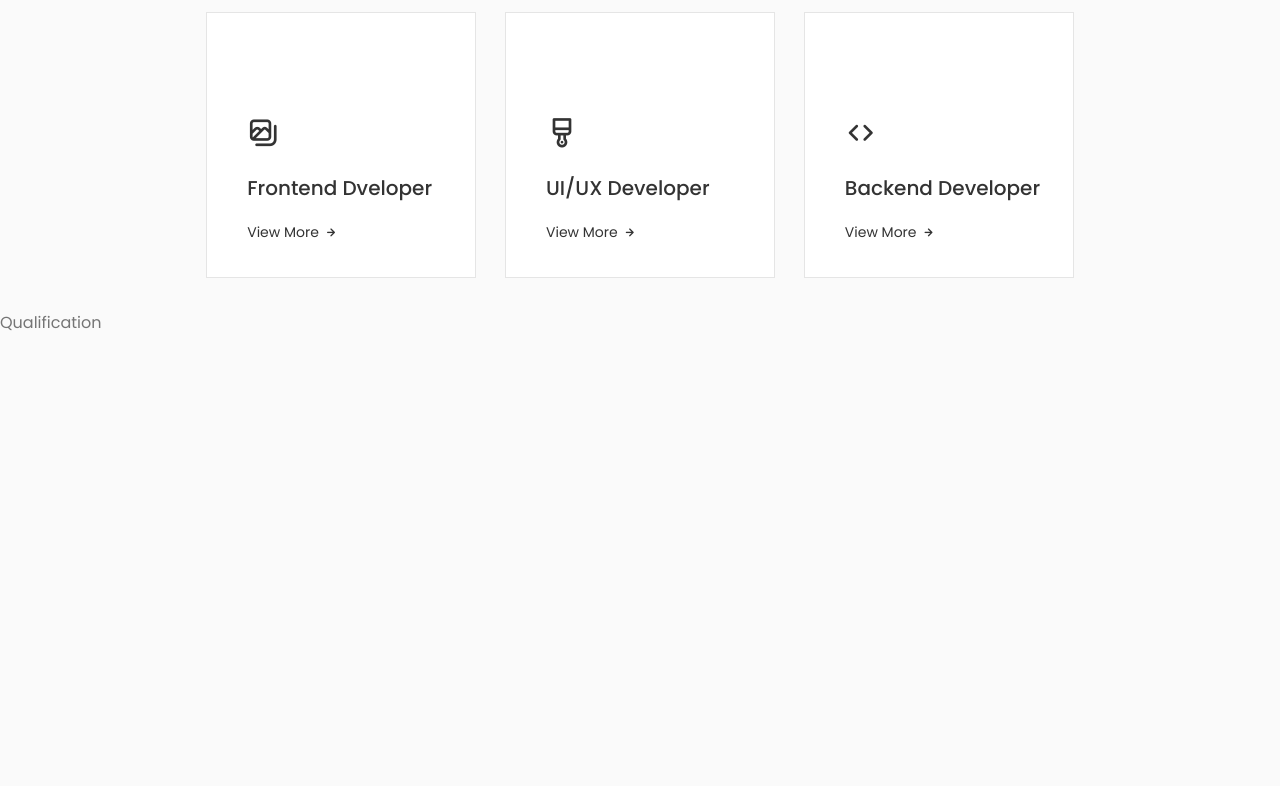
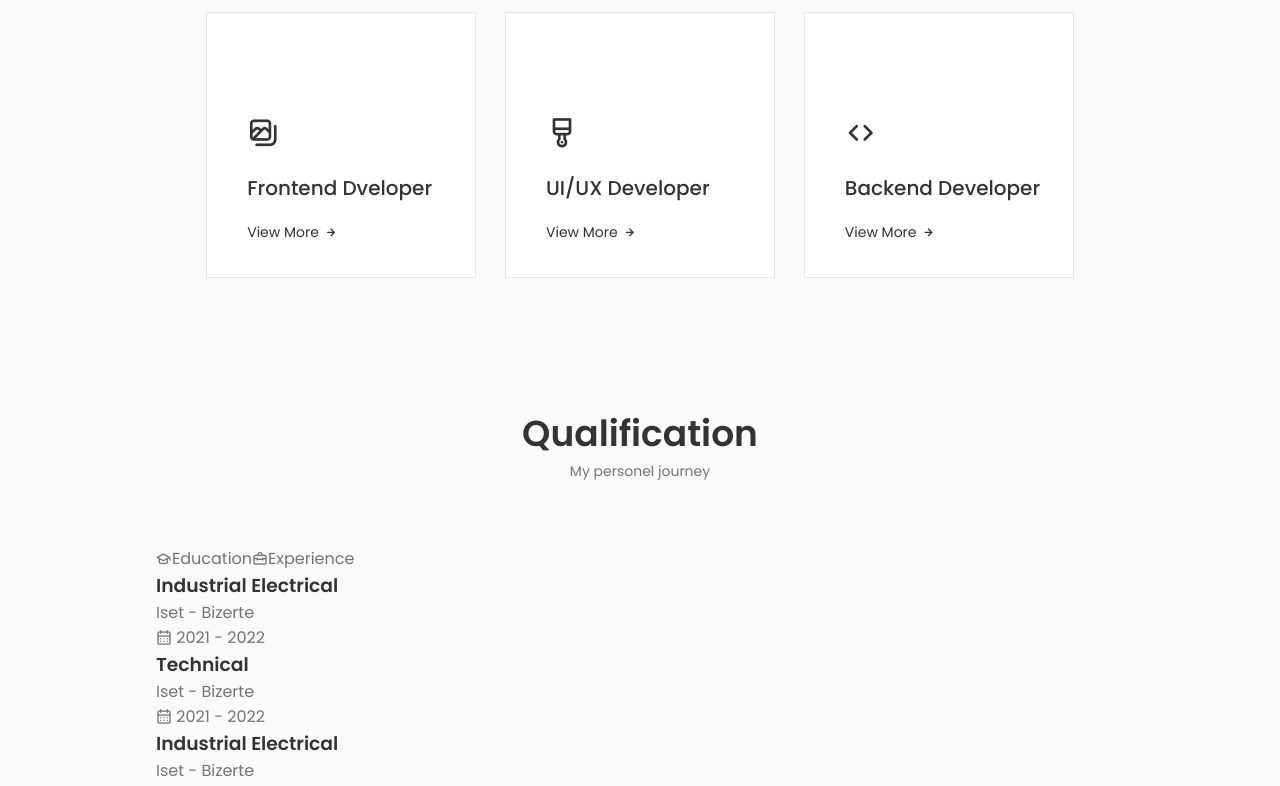
Before and after one commit to sameh-dh/portfolio, a React (Create React App) app: page / in a window 1280 px wide. Shown: the part 2000-2786 px from the top of the page. Before the commit the page ends 2335 px from the top, so only its background shows below. Built offline with nearby package versions, Linux system fonts and the light colour scheme.

Commit message:
qualification css to be done

```diff
--- a/src/components/qualification/Qualification.jsx
+++ b/src/components/qualification/Qualification.jsx
@@ -2,9 +2,149 @@
 import "../../css/Qualification.css"
 
 const Qualification = () => {
-  return (
-    <div>Qualification</div>
-  )
+    return (
+        <section className="qualificaion section">
+            <h2 className="section__title">Qualification</h2>
+            <span className="section__subtitle">My personel journey</span>
+            <div className="qualification__container container">
+                <div className="qualification__tabs">
+                    <div className="qualification__button qualification__active button--flex">
+                        <i className="uil uil-graduation-cap qualification__icon"></i> Education
+                    </div>
+
+                    <div className="qualification__button button--flex">
+                        <i className="uil uil-briefcase-alt qualification__icon"></i> Experience
+                    </div>
+                </div>
+
+                <div className="qualification__sections">
+                    <div className="qualification__content qualification__content-active">
+                        <div className="qualification__data">
+                            <div >
+                                <h3 className="qualification__title">Industrial Electrical</h3>
+                                <span className="qualification__subtitle">Iset - Bizerte</span>
+                                <div className="qualification__calender">
+                                    <i className="uil uil-calendar-alt"></i> 2021 - 2022
+                                </div>
+                            </div>
+
+                            <div>
+                                <span className="qualification__rounder"></span>
+                                <span className="qualification__line"></span>
+                            </div>
+                        </div>
+
+                        <div className="qualification__data">
+                            <div></div>
+                            <div>
+                                <span className="qualification__rounder"></span>
+                                <span className="qualification__line"></span>
+                            </div>
+
+                            <div >
+                                <h3 className="qualification__title">Technical</h3>
+                                <span className="qualification__subtitle">Iset - Bizerte</span>
+                                <div className="qualification__calender">
+                                    <i className="uil uil-calendar-alt"></i> 2021 - 2022
+                                </div>
+                            </div>
+
+
+                        </div>
+
+
+                        <div className="qualification__data">
+                            <div >
+                                <h3 className="qualification__title">Industrial Electrical</h3>
+                                <span className="qualification__subtitle">Iset - Bizerte</span>
+                                <div className="qualification__calender">
+                                    <i className="uil uil-calendar-alt"></i> 2021 - 2022
+                                </div>
+                            </div>
+
+                            <div>
+                                <span className="qualification__rounder"></span>
+                                <span className="qualification__line"></span>
+                            </div>
+                        </div>
+
+                        <div className="qualification__data">
+                            <div></div>
+                            <div>
+                                <span className="qualification__rounder"></span>
+                                <span className="qualification__line"></span>
+                            </div>
+
+                            <div >
+                                <h3 className="qualification__title">Web Developer</h3>
+                                <span className="qualification__subtitle">Rebootkamp - Tunis</span>
+                                <div className="qualification__calender">
+                                    <i className="uil uil-calendar-alt"></i> 2022 - 2023
+                                </div>
+                            </div>
+
+
+                        </div>
+
+                    </div>
+
+                    <div className="qualification__content">
+                        <div className="qualification__data">
+                            <div >
+                                <h3 className="qualification__title">Hacker in Residence</h3>
+                                <span className="qualification__subtitle">Rbk - Tunis</span>
+                                <div className="qualification__calender">
+                                    <i className="uil uil-calendar-alt"></i> 2022 - 2023
+                                </div>
+                            </div>
+
+                            <div>
+                                <span className="qualification__rounder"></span>
+                                <span className="qualification__line"></span>
+                            </div>
+                        </div>
+
+                        <div className="qualification__data">
+                            <div></div>
+                            <div>
+                                <span className="qualification__rounder"></span>
+                                <span className="qualification__line"></span>
+                            </div>
+
+                            <div >
+                                <h3 className="qualification__title">Technical</h3>
+                                <span className="qualification__subtitle">Iset - Bizerte</span>
+                                <div className="qualification__calender">
+                                    <i className="uil uil-calendar-alt"></i> 2021 - 2022
+                                </div>
+                            </div>
+
+
+                        </div>
+
+
+                        <div className="qualification__data">
+                            <div >
+                                <h3 className="qualification__title">Industrial Electrical</h3>
+                                <span className="qualification__subtitle">Iset - Bizerte</span>
+                                <div className="qualification__calender">
+                                    <i className="uil uil-calendar-alt"></i> 2021 - 2022
+                                </div>
+                            </div>
+
+                            <div>
+                                <span className="qualification__rounder"></span>
+                                <span className="qualification__line"></span>
+                            </div>
+                        </div>
+
+
+
+                    </div>
+                </div>
+            </div>
+        </section>
+    )
 }
 
 export default Qualification
```
